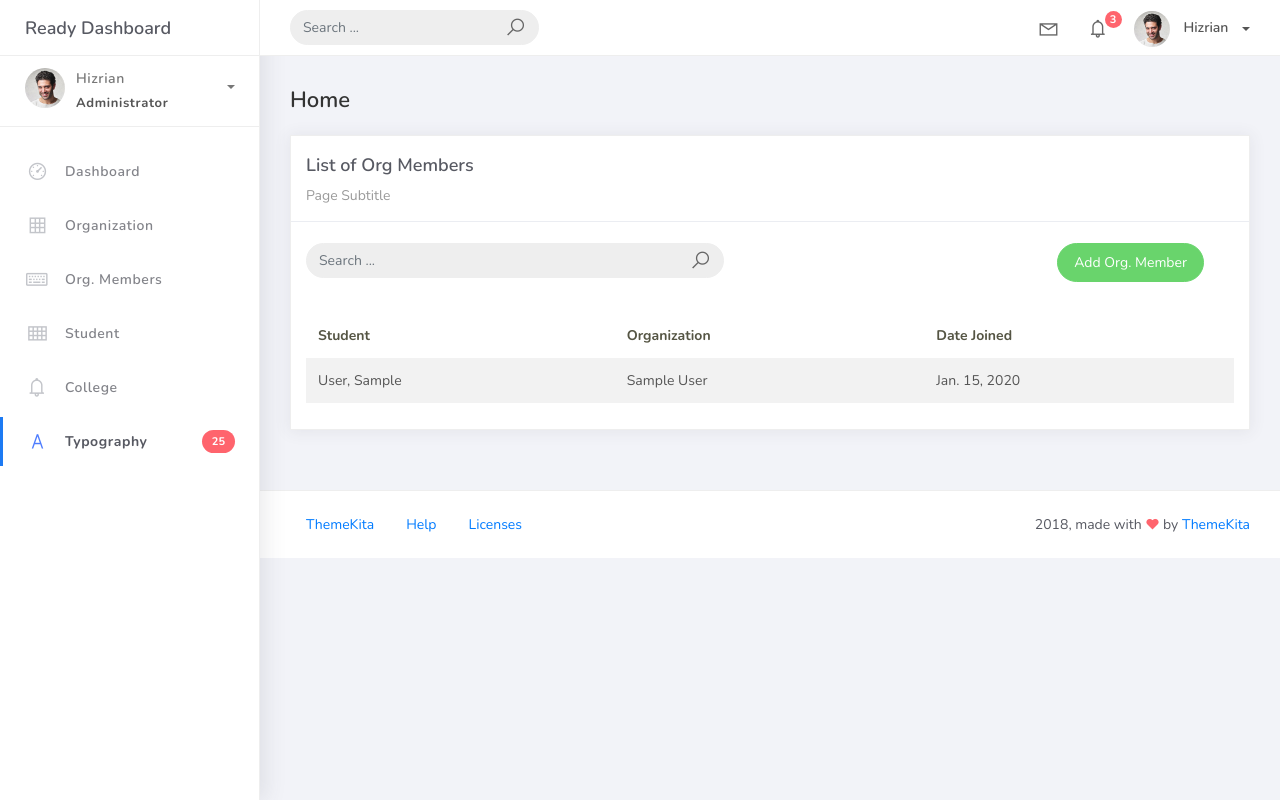
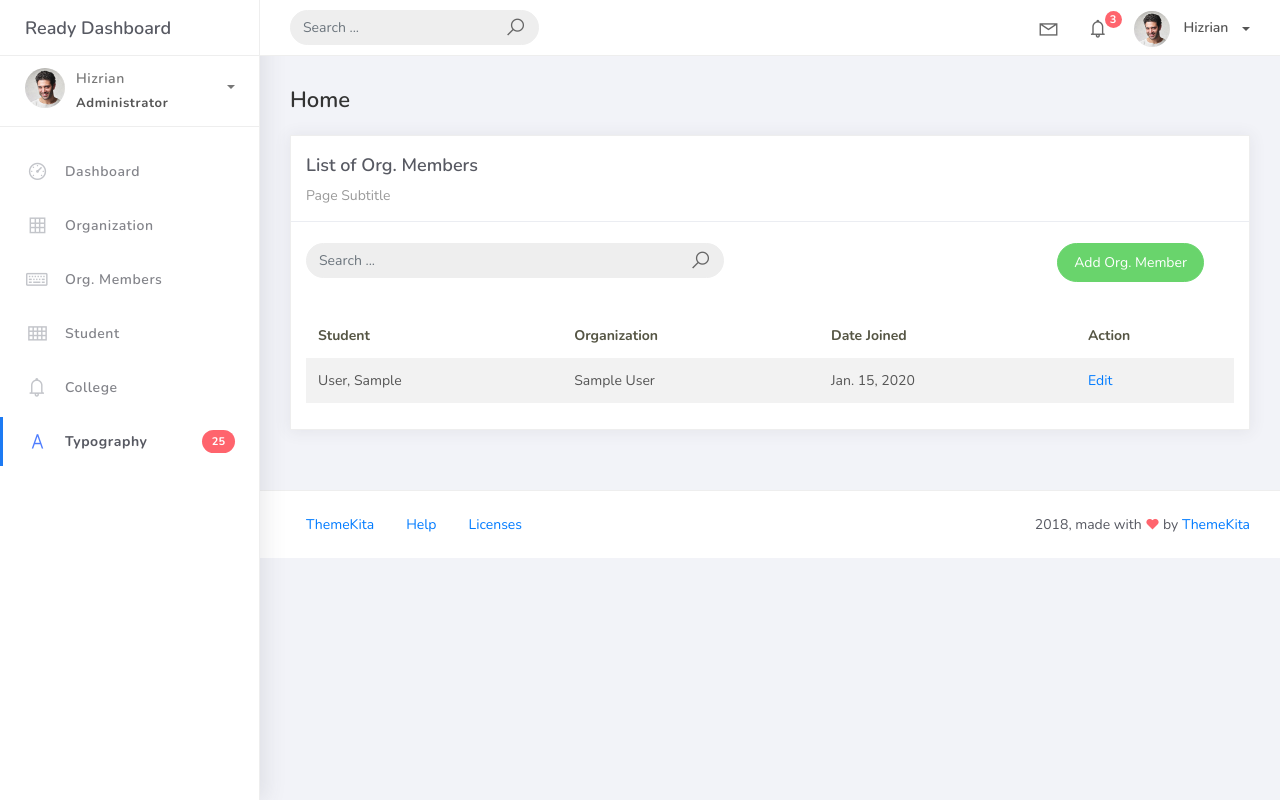
Before and after one commit to CastleKen/PSUSphere, a Django app: page /orgmember_list in a window 1280 px wide. Run offline with Django 5.2, Linux system fonts and the light colour scheme; tables that the repository leaves empty hold one stand-in row (Sample ...); some libraries are stand-ins or nearby versions.

Commit message:
added OrgMember UpdateView

```diff
--- a/projectsite/projectsite/urls.py
+++ b/projectsite/projectsite/urls.py
@@ -16,7 +16,7 @@ Including another URLconf
 """
 from django.contrib import admin
 from django.urls import path
-from studentorg.views import HomePageView, OrganizationList, OrganizationCreateView, OrganizationUpdateView, OrganizationDeleteView, OrgMemberList, OrgMemberCreateView, StudentList, StudentCreateView, StudentUpdateView, StudentDeleteView
+from studentorg.views import HomePageView, OrganizationList, OrganizationCreateView, OrganizationUpdateView, OrganizationDeleteView, OrgMemberList, OrgMemberCreateView, OrgMemberUpdateView, StudentList, StudentCreateView, StudentUpdateView, StudentDeleteView
 from studentorg import views
 
 urlpatterns = [
@@ -28,6 +28,7 @@ urlpatterns = [
     path('organization_list/<pk>/delete', OrganizationDeleteView.as_view(), name='organization-delete'),
     path('orgmember_list', OrgMemberList.as_view(), name='orgmember-list'),
     path('orgmember_list/add', OrgMemberCreateView.as_view(), name='orgmember-add'),
+    path('orgmember_list/<pk>', OrgMemberUpdateView.as_view(), name='orgmember-update'),
     path('student_list', StudentList.as_view(), name='student-list'),
     path('student_list/add', StudentCreateView.as_view(), name='student-add'),
     path('student_list/<pk>', StudentUpdateView.as_view(), name='student-update'),
--- a/projectsite/studentorg/views.py
+++ b/projectsite/studentorg/views.py
@@ -47,6 +47,12 @@ class OrgMemberCreateView(CreateView):
     template_name = 'orgmem_form.html'
     success_url = reverse_lazy('orgmember-list')
 
+class OrgMemberUpdateView(UpdateView):
+    model = OrgMember
+    form_class = OrgMemberForm
+    template_name = 'orgmem_form.html'
+    success_url = reverse_lazy('orgmember-list')
+
 class StudentList(ListView):
     model = Student
     context_object_name = 'student'
--- a/projectsite/templates/orgmem_list.html
+++ b/projectsite/templates/orgmem_list.html
@@ -6,7 +6,7 @@
             <div class="col-md-12">
                 <div class="card">
                     <div class="card-header">
-                        <div class="card-title">List of Org Members</div>
+                        <div class="card-title">List of Org. Members</div>
                         <div class="card-category">Page Subtitle</div>
                     </div>
                     <br />
@@ -36,6 +36,7 @@
                                     <th scope="col">Student</th>
                                     <th scope="col">Organization</th>
                                     <th scope="col">Date Joined</th>
+                                    <th scope="col">Action</th>
                                 </tr>
                             </thead>
                             <tbody>
@@ -44,6 +45,14 @@
                                     <td>{{ object.student }}</td>
                                     <td>{{ object.organization }}</td>
                                     <td>{{ object.date_joined }}</td>
+                                    <td><a href="orgmember_list/{{ object.id }}">Edit</a></td>
+                                    </tr>
+                                    {% empty %}
+                                    <tr>
+                                        <td colspan="4" style="text-align: center">
+                                            <p class="text-sm font-weight-bold mb-0">No Records Found</p>
+                                        </td>
+                                    </tr>
                                 </tr>
                                 {% endfor %}
                             </tbody>
```
